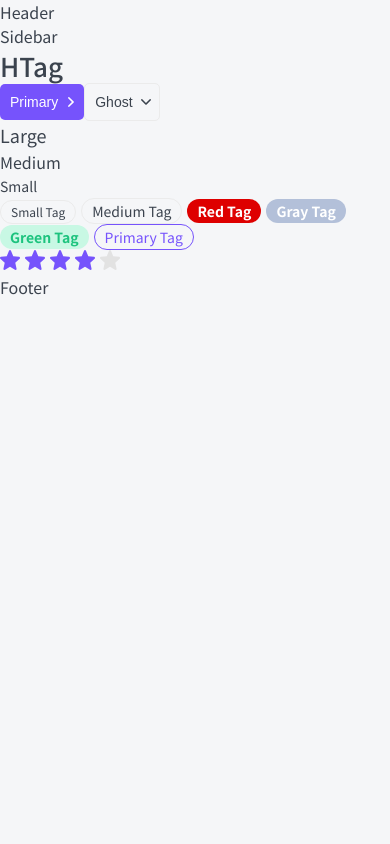
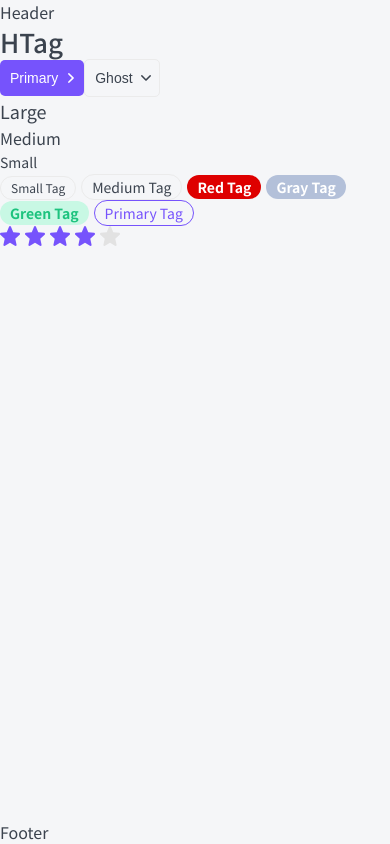
Before and after one commit to HikkaKun/top-app, a Next.js app: page / in a window 390 px wide. Built offline with nearby package versions, Linux system fonts and the light colour scheme.

Commit message:
Add Layout styles

```diff
--- a/layout/Layout.module.css
+++ b/layout/Layout.module.css
@@ -0,0 +1,48 @@
+.wrapper {
+	display: grid;
+
+	min-height: 100vh;
+
+	grid-template-columns: auto 230px minmax(320px, 1200px) auto;
+	grid-template-rows: auto 1fr auto;
+	grid-template-areas:
+		". header header ."
+		". sidebar body ."
+		"footer footer footer footer";
+}
+
+.header {
+	grid-area: header;
+
+	display: none;
+}
+
+.sidebar {
+	grid-area: sidebar;
+}
+
+.body {
+	grid-area: body;
+}
+
+.footer {
+	grid-area: footer;
+}
+
+@media (max-width: 765px) {
+	.wrapper {
+		grid-template-columns: minmax(320px, 1fr);
+		grid-template-areas:
+			"header"
+			"body"
+			"footer";
+	}
+
+	.sidebar {
+		display: none;
+	}
+
+	.header {
+		display: block;
+	}
+}
--- a/layout/Layout.tsx
+++ b/layout/Layout.tsx
@@ -1,21 +1,20 @@
-import { Component, FunctionComponent } from 'react';
+import { FunctionComponent } from 'react';
 import { Footer } from './Footer/Footer';
 import { Header } from './Header/Header';
 import { LayoutProps } from './Layout.props';
 import { Sidebar } from './Sidebar/Sidebar';
+import styles from './Layout.module.css';
 
 export function Layout({ children }: LayoutProps): JSX.Element {
 	return (
-		<>
-			<Header />
-			<div>
-				<Sidebar />
-				<div>
-					{children}
-				</div>
+		<div className={styles.wrapper}>
+			<Header className={styles.header} />
+			<Sidebar className={styles.sidebar} />
+			<div className={styles.body} >
+				{children}
 			</div>
-			<Footer />
-		</>
+			<Footer className={styles.footer} />
+		</div>
 	);
 }
 
```
